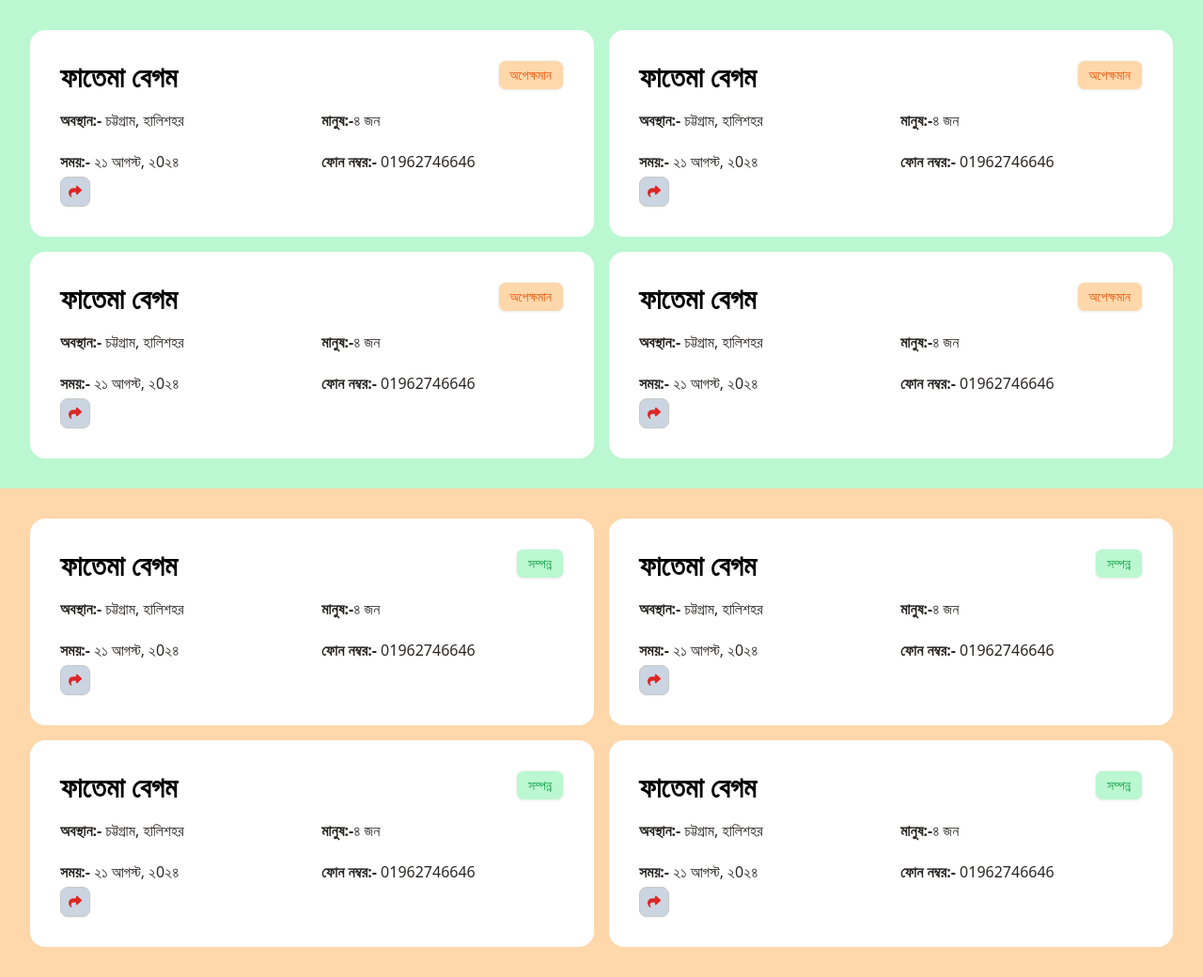
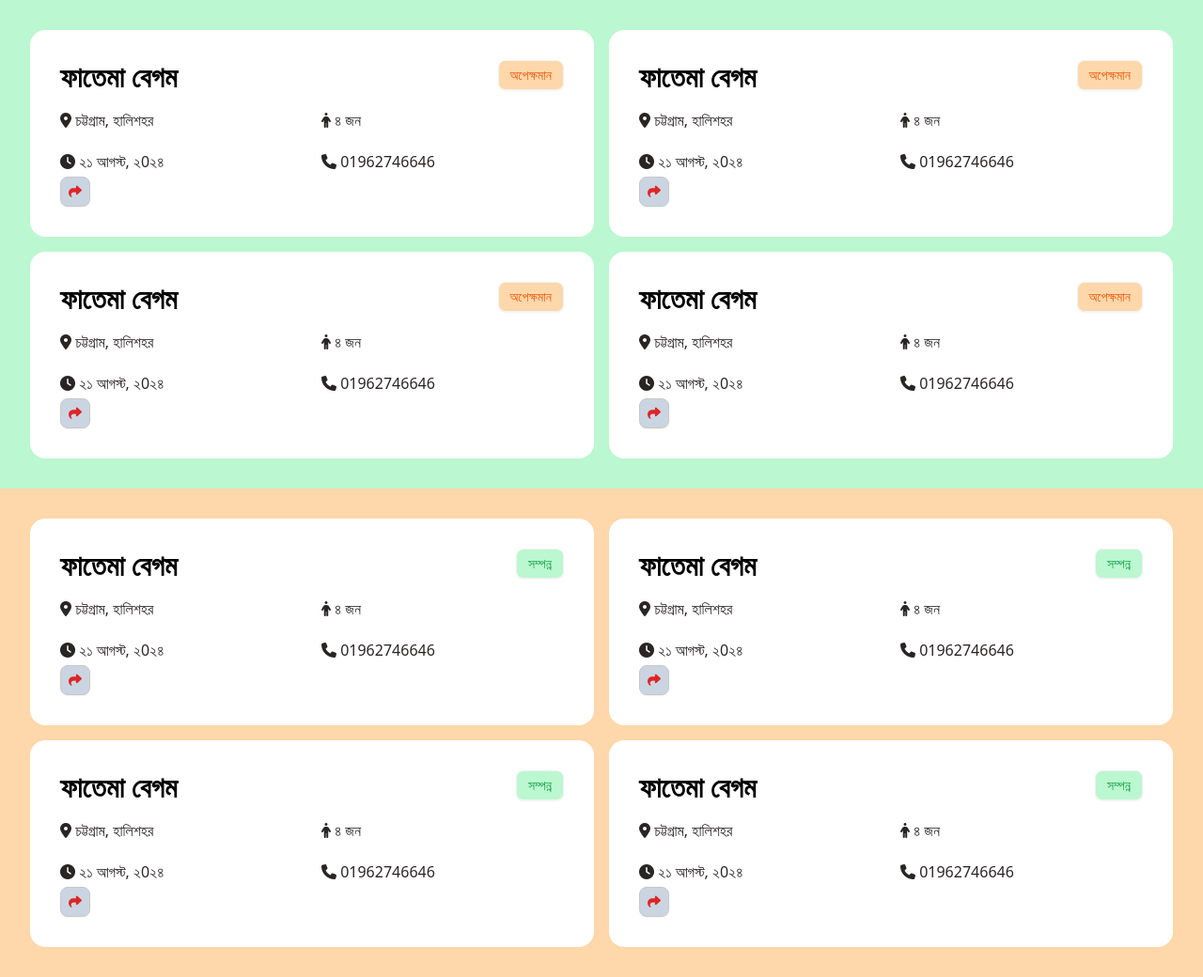
Before and after one commit to Md-Sifat-code/Card-for-Durjog-App, a plain HTML site: page index.html in a window 1280 px wide. Shown: the whole page at 94% size. Drawn offline with nearby package versions, Linux system fonts and the light colour scheme.

Commit message:
added icons

```diff
--- a/index.html
+++ b/index.html
@@ -29,10 +29,10 @@
                     </div>
 
                     <div class="grid grid-cols-2 gap-5 text-start">
-                      <p class="text-[1rem] text-stone-800 font-medium"><span class="text-[1rem] font-semibold text-stone-800">অবস্থান:-</span> চট্টগ্রাম, হালিশহর</p>
-                      <p class="text-[1rem] text-stone-800 font-medium"><span class="text-[1rem] font-semibold text-stone-800">মানুষ:-</span>৪ জন </p>
-                      <p class="text-[1rem] text-stone-800 font-medium"><span class="text-[1rem] font-semibold text-stone-800">সময়:-</span> ২১ আগস্ট, ২0২৪</p>
-                      <p class="text-[1rem] text-stone-800 font-medium"><span class="text-[1rem] font-semibold text-stone-800">ফোন নম্বর:-</span> 01962746646</p>
+                      <p class="text-[1rem] text-stone-800 font-medium"><span class="text-[1rem] font-semibold text-stone-800"><i class="fa-solid fa-location-dot"></i></span> চট্টগ্রাম, হালিশহর</p>
+                      <p class="text-[1rem] text-stone-800 font-medium flex flex-row gap-1"><span class="text-[1rem] font-semibold text-stone-800"><i class="fa-solid fa-person"></i></span>৪ জন </p>
+                      <p class="text-[1rem] text-stone-800 font-medium"><span class="text-[1rem] font-semibold text-stone-800"><i class="fa-solid fa-clock"></i></span> ২১ আগস্ট, ২0২৪</p>
+                      <p class="text-[1rem] text-stone-800 font-medium"><span class="text-[1rem] font-semibold text-stone-800"><i class="fa-solid fa-phone"></i></span> 01962746646</p>
                     </div>
 
                       <p class="flex justify-center items-center gap-1 text-black font-semibold btn btn-active bg-slate-300 flex-row w-8 tooltip h-8 btn btn-sm mt-" data-tip="শেয়ার করুন"><i class="fa-solid fa-share text-red-600"></i></p>
@@ -61,10 +61,10 @@
                     </div>
 
                     <div class="grid grid-cols-2 gap-5 text-start">
-                      <p class="text-[1rem] text-stone-800 font-medium"><span class="text-[1rem] font-semibold text-stone-800">অবস্থান:-</span> চট্টগ্রাম, হালিশহর</p>
-                      <p class="text-[1rem] text-stone-800 font-medium"><span class="text-[1rem] font-semibold text-stone-800">মানুষ:-</span>৪ জন </p>
-                      <p class="text-[1rem] text-stone-800 font-medium"><span class="text-[1rem] font-semibold text-stone-800">সময়:-</span> ২১ আগস্ট, ২0২৪</p>
-                      <p class="text-[1rem] text-stone-800 font-medium"><span class="text-[1rem] font-semibold text-stone-800">ফোন নম্বর:-</span> 01962746646</p>
+                      <p class="text-[1rem] text-stone-800 font-medium"><span class="text-[1rem] font-semibold text-stone-800"><i class="fa-solid fa-location-dot"></i></span> চট্টগ্রাম, হালিশহর</p>
+                      <p class="text-[1rem] text-stone-800 font-medium flex flex-row gap-1"><span class="text-[1rem] font-semibold text-stone-800"><i class="fa-solid fa-person"></i></span>৪ জন </p>
+                      <p class="text-[1rem] text-stone-800 font-medium"><span class="text-[1rem] font-semibold text-stone-800"><i class="fa-solid fa-clock"></i></span> ২১ আগস্ট, ২0২৪</p>
+                      <p class="text-[1rem] text-stone-800 font-medium"><span class="text-[1rem] font-semibold text-stone-800"><i class="fa-solid fa-phone"></i></span> 01962746646</p>
                     </div>
 
                       <p class="flex justify-center items-center gap-1 text-black font-semibold btn btn-active bg-slate-300 flex-row w-8 tooltip h-8 btn btn-sm mt-" data-tip="শেয়ার করুন"><i class="fa-solid fa-share text-red-600"></i></p>
@@ -93,10 +93,10 @@
                     </div>
 
                     <div class="grid grid-cols-2 gap-5 text-start">
-                      <p class="text-[1rem] text-stone-800 font-medium"><span class="text-[1rem] font-semibold text-stone-800">অবস্থান:-</span> চট্টগ্রাম, হালিশহর</p>
-                      <p class="text-[1rem] text-stone-800 font-medium"><span class="text-[1rem] font-semibold text-stone-800">মানুষ:-</span>৪ জন </p>
-                      <p class="text-[1rem] text-stone-800 font-medium"><span class="text-[1rem] font-semibold text-stone-800">সময়:-</span> ২১ আগস্ট, ২0২৪</p>
-                      <p class="text-[1rem] text-stone-800 font-medium"><span class="text-[1rem] font-semibold text-stone-800">ফোন নম্বর:-</span> 01962746646</p>
+                      <p class="text-[1rem] text-stone-800 font-medium"><span class="text-[1rem] font-semibold text-stone-800"><i class="fa-solid fa-location-dot"></i></span> চট্টগ্রাম, হালিশহর</p>
+                      <p class="text-[1rem] text-stone-800 font-medium flex flex-row gap-1"><span class="text-[1rem] font-semibold text-stone-800"><i class="fa-solid fa-person"></i></span>৪ জন </p>
+                      <p class="text-[1rem] text-stone-800 font-medium"><span class="text-[1rem] font-semibold text-stone-800"><i class="fa-solid fa-clock"></i></span> ২১ আগস্ট, ২0২৪</p>
+                      <p class="text-[1rem] text-stone-800 font-medium"><span class="text-[1rem] font-semibold text-stone-800"><i class="fa-solid fa-phone"></i></span> 01962746646</p>
                     </div>
 
                       <p class="flex justify-center items-center gap-1 text-black font-semibold btn btn-active bg-slate-300 flex-row w-8 tooltip h-8 btn btn-sm mt-" data-tip="শেয়ার করুন"><i class="fa-solid fa-share text-red-600"></i></p>
@@ -125,10 +125,10 @@
                     </div>
 
                     <div class="grid grid-cols-2 gap-5 text-start">
-                      <p class="text-[1rem] text-stone-800 font-medium"><span class="text-[1rem] font-semibold text-stone-800">অবস্থান:-</span> চট্টগ্রাম, হালিশহর</p>
-                      <p class="text-[1rem] text-stone-800 font-medium"><span class="text-[1rem] font-semibold text-stone-800">মানুষ:-</span>৪ জন </p>
-                      <p class="text-[1rem] text-stone-800 font-medium"><span class="text-[1rem] font-semibold text-stone-800">সময়:-</span> ২১ আগস্ট, ২0২৪</p>
-                      <p class="text-[1rem] text-stone-800 font-medium"><span class="text-[1rem] font-semibold text-stone-800">ফোন নম্বর:-</span> 01962746646</p>
+                      <p class="text-[1rem] text-stone-800 font-medium"><span class="text-[1rem] font-semibold text-stone-800"><i class="fa-solid fa-location-dot"></i></span> চট্টগ্রাম, হালিশহর</p>
+                      <p class="text-[1rem] text-stone-800 font-medium flex flex-row gap-1"><span class="text-[1rem] font-semibold text-stone-800"><i class="fa-solid fa-person"></i></span>৪ জন </p>
+                      <p class="text-[1rem] text-stone-800 font-medium"><span class="text-[1rem] font-semibold text-stone-800"><i class="fa-solid fa-clock"></i></span> ২১ আগস্ট, ২0২৪</p>
+                      <p class="text-[1rem] text-stone-800 font-medium"><span class="text-[1rem] font-semibold text-stone-800"><i class="fa-solid fa-phone"></i></span> 01962746646</p>
                     </div>
 
                       <p class="flex justify-center items-center gap-1 text-black font-semibold btn btn-active bg-slate-300 flex-row w-8 tooltip h-8 btn btn-sm mt-" data-tip="শেয়ার করুন"><i class="fa-solid fa-share text-red-600"></i></p>
@@ -163,10 +163,10 @@
                 </div>
 
                 <div class="grid grid-cols-2 gap-5 text-start">
-                  <p class="text-[1rem] text-stone-800 font-medium"><span class="text-[1rem] font-semibold text-stone-800">অবস্থান:-</span> চট্টগ্রাম, হালিশহর</p>
-                  <p class="text-[1rem] text-stone-800 font-medium"><span class="text-[1rem] font-semibold text-stone-800">মানুষ:-</span>৪ জন </p>
-                  <p class="text-[1rem] text-stone-800 font-medium"><span class="text-[1rem] font-semibold text-stone-800">সময়:-</span> ২১ আগস্ট, ২0২৪</p>
-                  <p class="text-[1rem] text-stone-800 font-medium"><span class="text-[1rem] font-semibold text-stone-800">ফোন নম্বর:-</span> 01962746646</p>
+                  <p class="text-[1rem] text-stone-800 font-medium"><span class="text-[1rem] font-semibold text-stone-800"><i class="fa-solid fa-location-dot"></i></span> চট্টগ্রাম, হালিশহর</p>
+                  <p class="text-[1rem] text-stone-800 font-medium flex flex-row gap-1"><span class="text-[1rem] font-semibold text-stone-800"><i class="fa-solid fa-person"></i></span>৪ জন </p>
+                  <p class="text-[1rem] text-stone-800 font-medium"><span class="text-[1rem] font-semibold text-stone-800"><i class="fa-solid fa-clock"></i></span> ২১ আগস্ট, ২0২৪</p>
+                  <p class="text-[1rem] text-stone-800 font-medium"><span class="text-[1rem] font-semibold text-stone-800"><i class="fa-solid fa-phone"></i></span> 01962746646</p>
                 </div>
 
                   <p class="flex justify-center items-center gap-1 text-black font-semibold btn btn-active bg-slate-300 flex-row w-8 tooltip h-8 btn btn-sm mt-" data-tip="শেয়ার করুন"><i class="fa-solid fa-share text-red-600"></i></p>
@@ -195,10 +195,10 @@
                     </div>
 
                     <div class="grid grid-cols-2 gap-5 text-start">
-                      <p class="text-[1rem] text-stone-800 font-medium"><span class="text-[1rem] font-semibold text-stone-800">অবস্থান:-</span> চট্টগ্রাম, হালিশহর</p>
-                      <p class="text-[1rem] text-stone-800 font-medium"><span class="text-[1rem] font-semibold text-stone-800">মানুষ:-</span>৪ জন </p>
-                      <p class="text-[1rem] text-stone-800 font-medium"><span class="text-[1rem] font-semibold text-stone-800">সময়:-</span> ২১ আগস্ট, ২0২৪</p>
-                      <p class="text-[1rem] text-stone-800 font-medium"><span class="text-[1rem] font-semibold text-stone-800">ফোন নম্বর:-</span> 01962746646</p>
+                      <p class="text-[1rem] text-stone-800 font-medium"><span class="text-[1rem] font-semibold text-stone-800"><i class="fa-solid fa-location-dot"></i></span> চট্টগ্রাম, হালিশহর</p>
+                      <p class="text-[1rem] text-stone-800 font-medium flex flex-row gap-1"><span class="text-[1rem] font-semibold text-stone-800"><i class="fa-solid fa-person"></i></span>৪ জন </p>
+                      <p class="text-[1rem] text-stone-800 font-medium"><span class="text-[1rem] font-semibold text-stone-800"><i class="fa-solid fa-clock"></i></span> ২১ আগস্ট, ২0২৪</p>
+                      <p class="text-[1rem] text-stone-800 font-medium"><span class="text-[1rem] font-semibold text-stone-800"><i class="fa-solid fa-phone"></i></span> 01962746646</p>
                     </div>
 
                       <p class="flex justify-center items-center gap-1 text-black font-semibold btn btn-active bg-slate-300 flex-row w-8 tooltip h-8 btn btn-sm mt-" data-tip="শেয়ার করুন"><i class="fa-solid fa-share text-red-600"></i></p>
@@ -227,10 +227,10 @@
                     </div>
 
                     <div class="grid grid-cols-2 gap-5 text-start">
-                      <p class="text-[1rem] text-stone-800 font-medium"><span class="text-[1rem] font-semibold text-stone-800">অবস্থান:-</span> চট্টগ্রাম, হালিশহর</p>
-                      <p class="text-[1rem] text-stone-800 font-medium"><span class="text-[1rem] font-semibold text-stone-800">মানুষ:-</span>৪ জন </p>
-                      <p class="text-[1rem] text-stone-800 font-medium"><span class="text-[1rem] font-semibold text-stone-800">সময়:-</span> ২১ আগস্ট, ২0২৪</p>
-                      <p class="text-[1rem] text-stone-800 font-medium"><span class="text-[1rem] font-semibold text-stone-800">ফোন নম্বর:-</span> 01962746646</p>
+                      <p class="text-[1rem] text-stone-800 font-medium"><span class="text-[1rem] font-semibold text-stone-800"><i class="fa-solid fa-location-dot"></i></span> চট্টগ্রাম, হালিশহর</p>
+                      <p class="text-[1rem] text-stone-800 font-medium flex flex-row gap-1"><span class="text-[1rem] font-semibold text-stone-800"><i class="fa-solid fa-person"></i></span>৪ জন </p>
+                      <p class="text-[1rem] text-stone-800 font-medium"><span class="text-[1rem] font-semibold text-stone-800"><i class="fa-solid fa-clock"></i></span> ২১ আগস্ট, ২0২৪</p>
+                      <p class="text-[1rem] text-stone-800 font-medium"><span class="text-[1rem] font-semibold text-stone-800"><i class="fa-solid fa-phone"></i></span> 01962746646</p>
                     </div>
 
                       <p class="flex justify-center items-center gap-1 text-black font-semibold btn btn-active bg-slate-300 flex-row w-8 tooltip h-8 btn btn-sm mt-" data-tip="শেয়ার করুন"><i class="fa-solid fa-share text-red-600"></i></p>
@@ -259,10 +259,10 @@
                     </div>
 
                     <div class="grid grid-cols-2 gap-5 text-start">
-                      <p class="text-[1rem] text-stone-800 font-medium"><span class="text-[1rem] font-semibold text-stone-800">অবস্থান:-</span> চট্টগ্রাম, হালিশহর</p>
-                      <p class="text-[1rem] text-stone-800 font-medium"><span class="text-[1rem] font-semibold text-stone-800">মানুষ:-</span>৪ জন </p>
-                      <p class="text-[1rem] text-stone-800 font-medium"><span class="text-[1rem] font-semibold text-stone-800">সময়:-</span> ২১ আগস্ট, ২0২৪</p>
-                      <p class="text-[1rem] text-stone-800 font-medium"><span class="text-[1rem] font-semibold text-stone-800">ফোন নম্বর:-</span> 01962746646</p>
+                      <p class="text-[1rem] text-stone-800 font-medium"><span class="text-[1rem] font-semibold text-stone-800"><i class="fa-solid fa-location-dot"></i></span> চট্টগ্রাম, হালিশহর</p>
+                      <p class="text-[1rem] text-stone-800 font-medium flex flex-row gap-1"><span class="text-[1rem] font-semibold text-stone-800"><i class="fa-solid fa-person"></i></span>৪ জন </p>
+                      <p class="text-[1rem] text-stone-800 font-medium"><span class="text-[1rem] font-semibold text-stone-800"><i class="fa-solid fa-clock"></i></span> ২১ আগস্ট, ২0২৪</p>
+                      <p class="text-[1rem] text-stone-800 font-medium"><span class="text-[1rem] font-semibold text-stone-800"><i class="fa-solid fa-phone"></i></span> 01962746646</p>
                     </div>
 
                       <p class="flex justify-center items-center gap-1 text-black font-semibold btn btn-active bg-slate-300 flex-row w-8 tooltip h-8 btn btn-sm mt-" data-tip="শেয়ার করুন"><i class="fa-solid fa-share text-red-600"></i></p>
```
